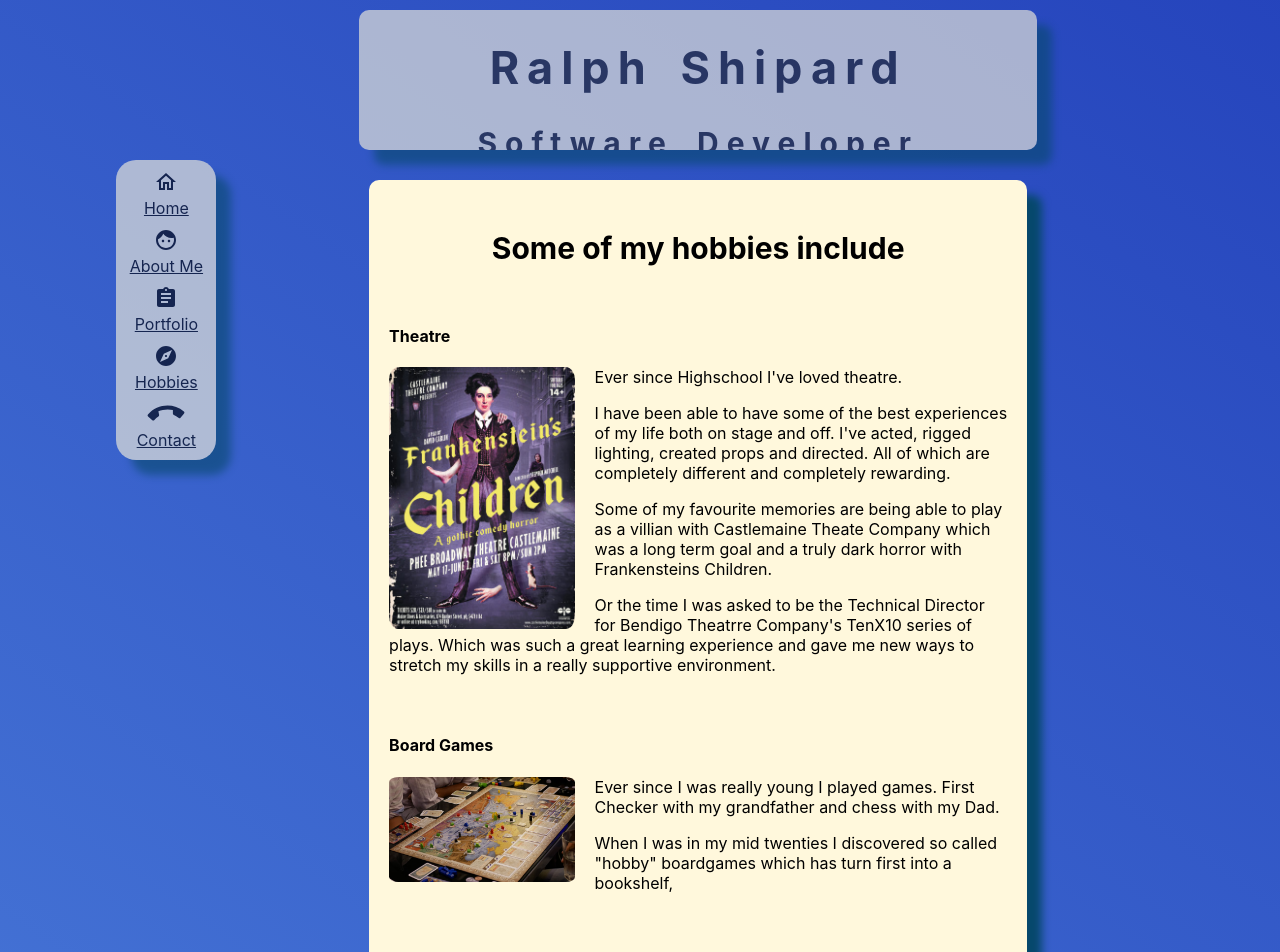
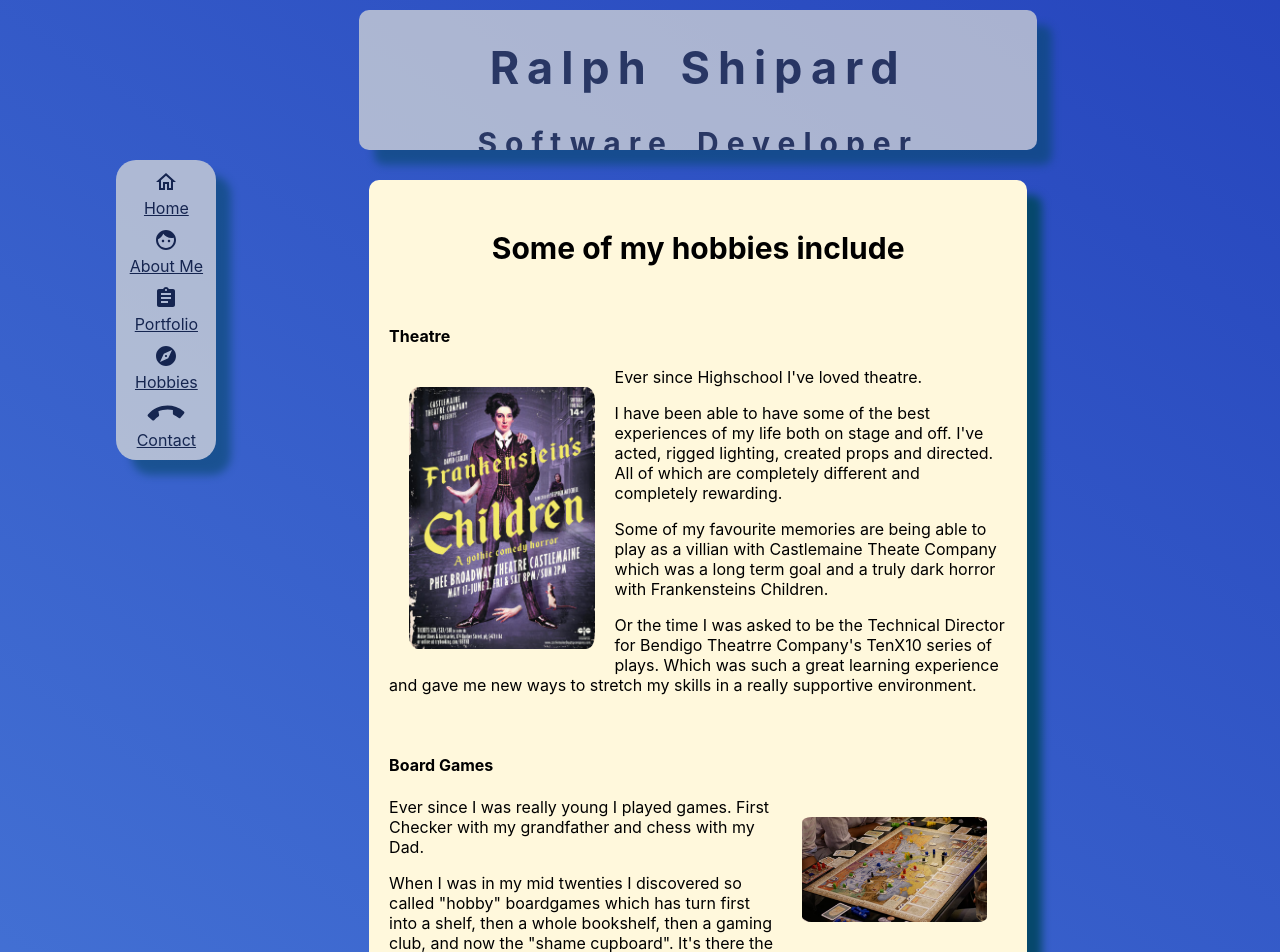
Before and after one commit to rshipard/rshipard.github.io, a React (Create React App) app: page /hobbies in a window 1280 px wide. Shown: the top 952 px of the page. Built offline with nearby package versions, Linux system fonts and the light colour scheme.

Commit message:
hobbies updated spacing/alighment of images

```diff
--- a/src/Views/Final/Hobbies/Hobbies.css
+++ b/src/Views/Final/Hobbies/Hobbies.css
@@ -20,8 +20,15 @@
 .float-left {
     border-radius: 5%;
     width: 30%;
+    margin: 20px;
     float: left;
-    margin-right: 20px;
+}
+
+.float-right {
+    border-radius: 5%;
+    width: 30%;
+    margin: 20px;
+    float: right;
 }
 
 .HobbiesFinal .hobby {
--- a/src/Views/Final/Hobbies/Hobbies.js
+++ b/src/Views/Final/Hobbies/Hobbies.js
@@ -18,9 +18,9 @@ function Hobbies(props) {
             </div>
             <div className="hobby">
                 <h4>Board Games</h4>
-                <img className="float-left" src={boardGamePhoto} alt="" />
+                <img className="float-right" src={boardGamePhoto} alt="" />
                 <p>Ever since I was really young I played games. First Checker with my grandfather and chess with my Dad.</p>
-                <p>When I was in my mid twenties I discovered so called "hobby" boardgames which has turn first into a bookshelf, </p>
+                <p>When I was in my mid twenties I discovered so called "hobby" boardgames which has turn first into a shelf, then a whole bookshelf, then a gaming club, and now the "shame cupboard". It's there the games go that I haven't played or don't play anymore but keep for others to try.</p>
             </div>
             <div className="hobby">
                 <h4>Dance</h4>
```
